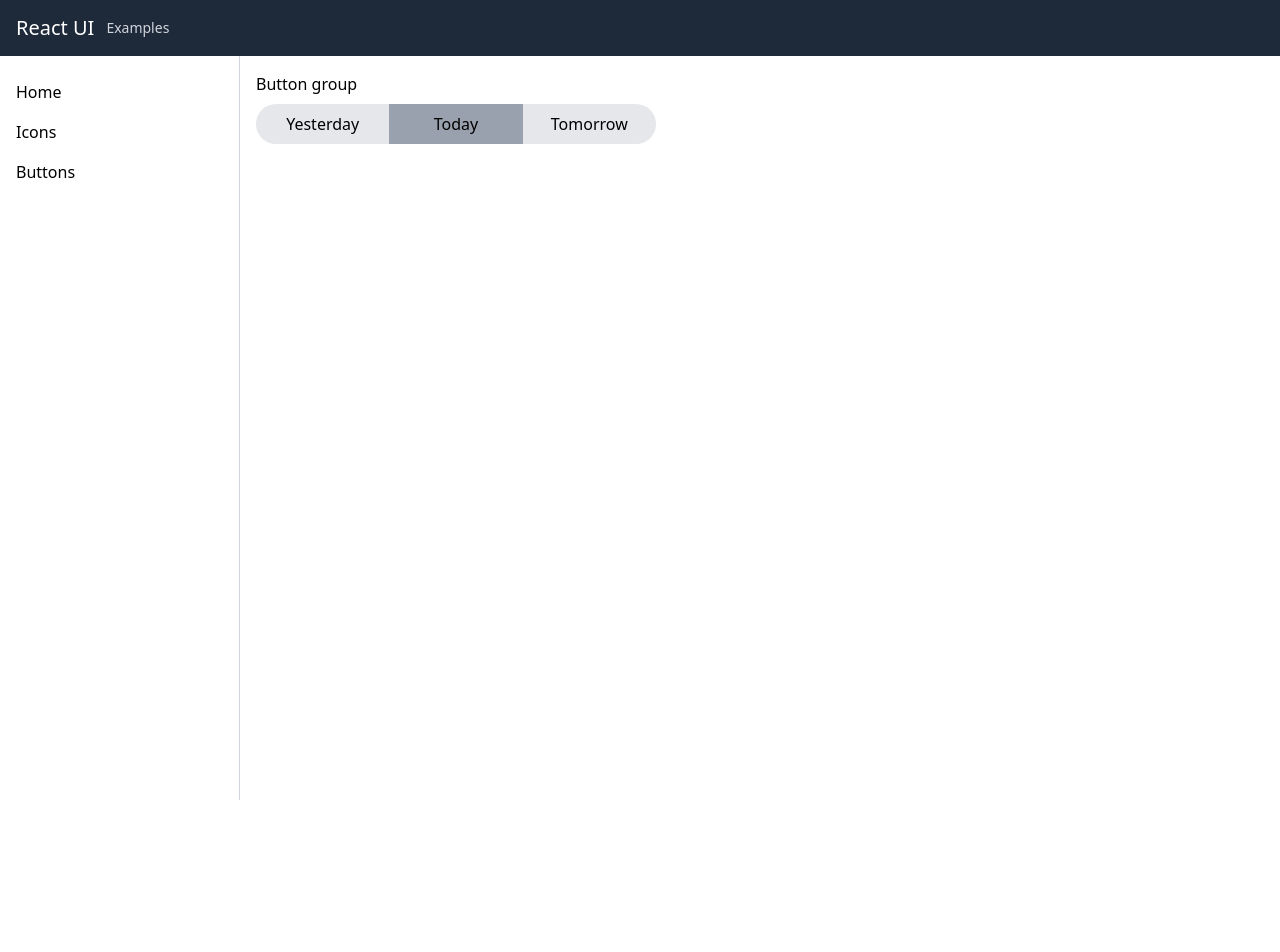
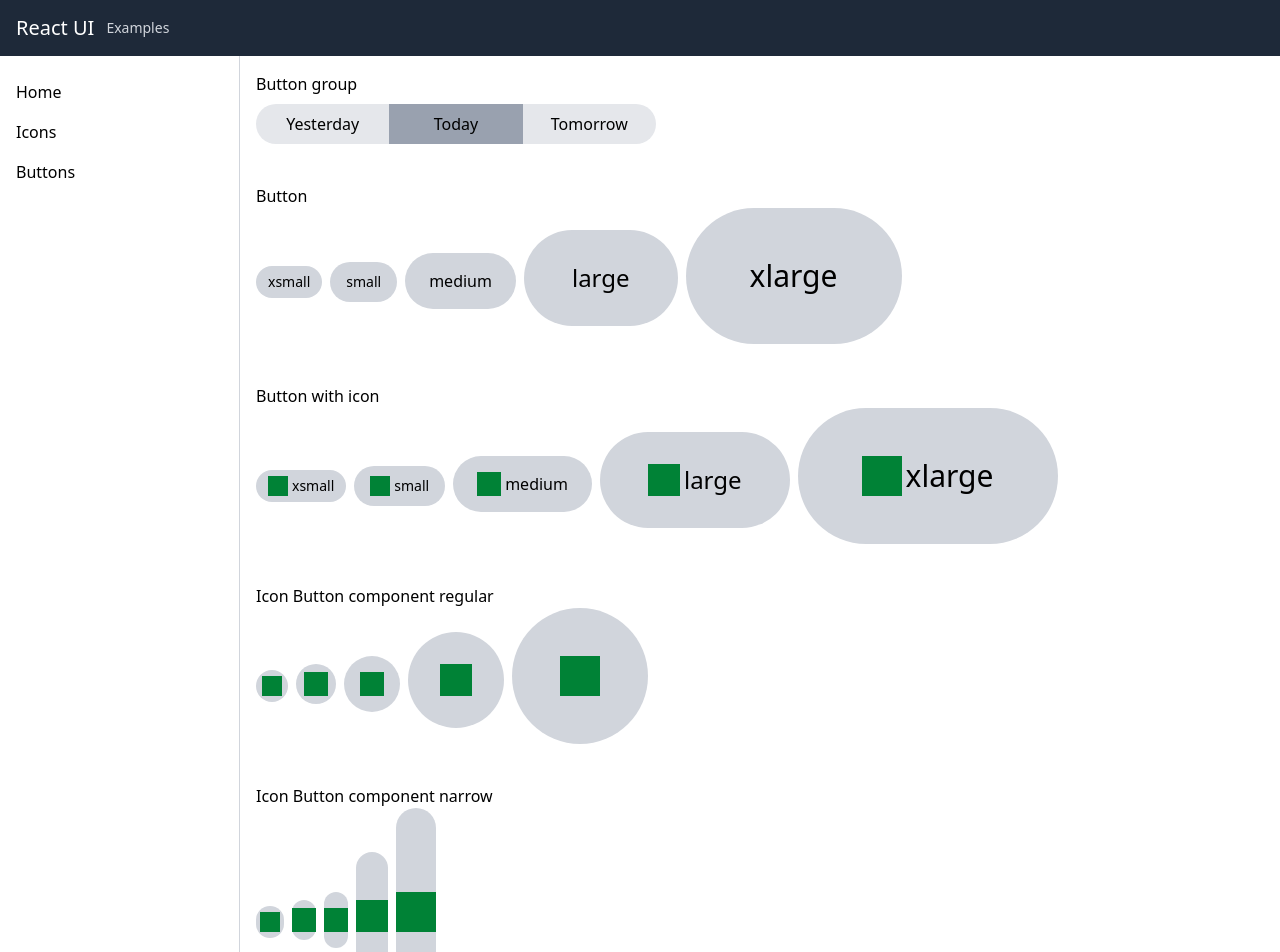
Before and after one commit to hanlogy/react-web-ui, a React (Vite) app: page /buttons in a window 1280 px wide. Shown: the top 952 px of the page. Before the commit the page ends 800 px from the top, so only its background shows below. Built offline with nearby package versions, Linux system fonts and the light colour scheme.

Commit message:
Add button components

```diff
--- /dev/null
+++ b/lib/components/buttons/Button.tsx
@@ -0,0 +1,71 @@
+import { clsx } from '../../helpers/clsx';
+import { IconContainer, type IconSize } from '../IconContainer';
+import type { ButtonProps, ButtonSize } from './types';
+
+// Small buttons need bigger target area.
+const smallCommon =
+  'text-sm font-medium relative before:absolute before:left-0 before:right-0 before:content-[""]';
+
+const buttonClassNameMap: Record<ButtonSize, string> = {
+  xsmall: `h-8 before:-top-2 before:-bottom-2 ${smallCommon}`,
+  small: `h-10 before:-top-1 before:-bottom-1 ${smallCommon}`,
+  medium: 'h-14 font-medium',
+  large: 'h-24 text-2xl',
+  // font-size is 32px in m3.
+  xlarge: 'h-34 text-3xl',
+};
+
+const buttonSpaceMap: Record<ButtonSize, string> = {
+  xsmall: 'px-3',
+  small: 'px-4',
+  medium: 'px-6',
+  large: 'px-12',
+  xlarge: 'px-16',
+};
+
+const leadingIconSizeMap: Record<ButtonSize, IconSize> = {
+  xsmall: 'small',
+  small: 'small',
+  medium: 'medium',
+  large: 'large',
+  xlarge: 'xlarge',
+};
+
+export function Button({
+  icon,
+  children,
+  removeSpace = false,
+  type = 'button',
+  size = 'small',
+  disabled = false,
+  className,
+  onClick,
+  isCenter = true,
+}: ButtonProps) {
+  return (
+    <button
+      type={type}
+      onClick={onClick}
+      disabled={disabled}
+      className={clsx(
+        'inline-flex cursor-pointer items-center rounded-full transition-colors',
+        buttonClassNameMap[size],
+        className,
+        {
+          [buttonSpaceMap[size]]: !removeSpace,
+          'justify-center': isCenter,
+        },
+      )}
+    >
+      {icon && (
+        <IconContainer
+          size={leadingIconSizeMap[size]}
+          className="mr-1 flex-none"
+        >
+          {icon}
+        </IconContainer>
+      )}
+      {children}
+    </button>
+  );
+}
--- /dev/null
+++ b/lib/components/buttons/IconButton.tsx
@@ -0,0 +1,53 @@
+import { IconContainer } from '../IconContainer';
+import { clsx } from '../../helpers/clsx';
+import { Button } from './Button';
+import type { IconButtonProps } from './types';
+
+const widthMap = {
+  narrow: {
+    xsmall: 'w-7',
+    small: 'y-8',
+    medium: 'y-12',
+    large: 'py-16',
+    xlarge: 'py-26',
+  },
+  wide: {
+    xsmall: 'w-10',
+    small: 'y-13',
+    medium: 'y-18',
+    large: 'px-32',
+    xlarge: 'px-46',
+  },
+} as const;
+
+const iconSizeMap = {
+  xsmall: 'small',
+  small: 'medium',
+  medium: 'medium',
+  large: 'large',
+  xlarge: 'xlarge',
+} as const;
+
+export function IconButton({
+  children,
+  className,
+  width = 'regular',
+  size = 'small',
+  ...buttonProps
+}: IconButtonProps) {
+  const classNameResolved = clsx(
+    className,
+    width === 'regular' ? 'aspect-square' : widthMap[width][size],
+  );
+
+  return (
+    <Button
+      {...buttonProps}
+      className={classNameResolved}
+      removeSpace={true}
+      size={size}
+    >
+      <IconContainer size={iconSizeMap[size]}>{children}</IconContainer>
+    </Button>
+  );
+}
--- /dev/null
+++ b/lib/components/buttons/types.tsx
@@ -0,0 +1,25 @@
+import type { MouseEventHandler, ReactNode } from 'react';
+
+export type ButtonSize = 'xsmall' | 'small' | 'medium' | 'large' | 'xlarge';
+export type ButtonType = 'submit' | 'button' | 'reset';
+
+export interface ButtonProps {
+  readonly children: ReactNode;
+  readonly removeSpace?: boolean;
+  readonly type?: ButtonType;
+  readonly size?: ButtonSize;
+  readonly disabled?: boolean;
+  readonly className?: string;
+  readonly isCenter?: boolean;
+  readonly icon?: ReactNode;
+  readonly onClick?: MouseEventHandler<HTMLButtonElement> | VoidFunction;
+}
+
+export type IconButtonWidth = 'narrow' | 'regular' | 'wide';
+
+export type IconButtonProps = Omit<
+  ButtonProps,
+  'removeSpace' | 'isCenter' | 'icon'
+> & {
+  readonly width?: IconButtonWidth;
+};
--- a/lib/index.ts
+++ b/lib/index.ts
@@ -3,3 +3,11 @@ export { SvgIcon } from './components/SvgIcon';
 export { FlexCenter, InlineFlexCenter } from './components/centers';
 export { ButtonGroup } from './components/buttons/ButtonGroup';
 export { clsx } from './helpers/clsx';
+// buttons
+export { Button } from './components/buttons/Button';
+export { IconButton } from './components/buttons/IconButton';
+export type {
+  ButtonProps,
+  ButtonSize,
+  ButtonType,
+} from './components/buttons/types';
--- a/src/layout.tsx
+++ b/src/layout.tsx
@@ -10,7 +10,7 @@ export function Layout() {
   return (
     <div className="min-h-dvh flex flex-col">
       <div className="h-14"></div>
-      <header className="bg-gray-800 h-14 flex items-center px-4 fixed left-0 top-0 right-0">
+      <header className="bg-gray-800 h-14 flex items-center px-4 fixed left-0 top-0 right-0 z-100">
         <h1 className="text-white text-xl font-medium">React UI</h1>
         <div className="text-gray-300 ml-3 text-sm">Examples</div>
       </header>
--- a/src/pages/buttons/ButtonsPage.tsx
+++ b/src/pages/buttons/ButtonsPage.tsx
@@ -1,14 +1,28 @@
-import { ButtonGroup, clsx } from '@hanlogy/react-ui';
+import {
+  Button,
+  ButtonGroup,
+  clsx,
+  IconButton,
+  SvgIcon,
+} from '@hanlogy/react-ui';
 
 const buttonGroupItems = [
   { value: 'yesterday', label: 'Yesterday' },
   { value: 'today', label: 'Today' },
   { value: 'tomorrow', label: 'Tomorrow' },
-];
+] as const;
+
+const buttonSizes = ['xsmall', 'small', 'medium', 'large', 'xlarge'] as const;
 
 export function ButtonsPage() {
+  const icon = (
+    <SvgIcon viewBox="0 0 10 10" className="text-green-700">
+      <path d="M0 0H10V10H0Z" />
+    </SvgIcon>
+  );
+
   return (
-    <div className="space-x-10">
+    <div className="space-y-10">
       <div>
         <div className="mb-2">Button group</div>
         <div className="max-w-100">
@@ -35,6 +49,83 @@ export function ButtonsPage() {
           />
         </div>
       </div>
+      <div>
+        <div>Button</div>
+        <div className="space-x-2">
+          {buttonSizes.map((size) => {
+            return (
+              <Button className="bg-gray-300" size={size} key={size}>
+                {size}
+              </Button>
+            );
+          })}
+        </div>
+      </div>
+      <div>
+        <div>Button with icon</div>
+        <div className="space-x-2">
+          {buttonSizes.map((size) => {
+            return (
+              <Button
+                icon={icon}
+                className="bg-gray-300"
+                size={size}
+                key={size}
+              >
+                {size}
+              </Button>
+            );
+          })}
+        </div>
+      </div>
+      <div>
+        <div>Icon Button component regular</div>
+        <div className="space-x-2">
+          {buttonSizes.map((size) => {
+            return (
+              <IconButton className="bg-gray-300" size={size} key={size}>
+                {icon}
+              </IconButton>
+            );
+          })}
+        </div>
+      </div>
+
+      <div>
+        <div>Icon Button component narrow</div>
+        <div className="space-x-2">
+          {buttonSizes.map((size) => {
+            return (
+              <IconButton
+                className="bg-gray-300"
+                size={size}
+                key={size}
+                width="narrow"
+              >
+                {icon}
+              </IconButton>
+            );
+          })}
+        </div>
+      </div>
+
+      <div>
+        <div>Icon Button component wide</div>
+        <div className="space-x-2">
+          {buttonSizes.map((size) => {
+            return (
+              <IconButton
+                className="bg-gray-300"
+                size={size}
+                key={size}
+                width="wide"
+              >
+                {icon}
+              </IconButton>
+            );
+          })}
+        </div>
+      </div>
     </div>
   );
 }
```
